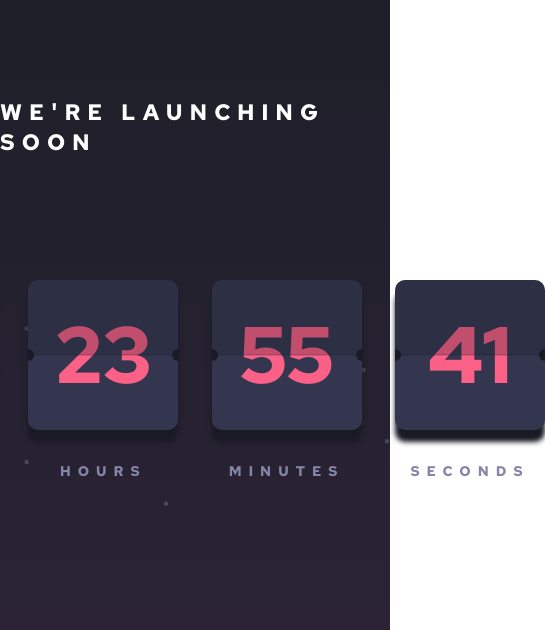
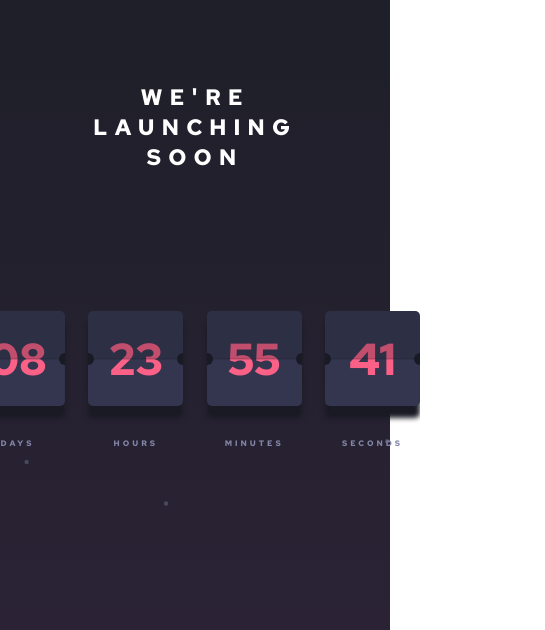
Before and after one commit to nicenicegame/launch-countdown-timer, a plain HTML site: page index.html in a window 390 px wide. Shown: the top 630 px of the page, 545 px wide, since content can reach past the window. Drawn offline with Linux system fonts and the light colour scheme.

Commit message:
Added mobile design

```diff
--- a/scss/style.scss
+++ b/scss/style.scss
@@ -165,3 +165,48 @@ footer img {
 .attribution {
   text-align: center;
 }
+
+@media screen and (max-width: 800px) {
+  .timer {
+    min-width: 600px;
+  }
+
+  .time-display {
+    width: 120px;
+    height: 120px;
+  }
+
+  .time {
+    font-size: 3.5rem;
+  }
+
+  .card p {
+    font-size: 10px;
+  }
+}
+
+@media screen and (max-width: 600px) {
+  h1 {
+    text-align: center;
+    width: 80%;
+  }
+
+  .timer {
+    min-width: 450px;
+  }
+
+  .time-display {
+    width: 95px;
+    height: 95px;
+    border-radius: 5px;
+  }
+
+  .time {
+    font-size: 2.8rem;
+  }
+
+  .card p {
+    font-size: 8px;
+    letter-spacing: 3px;
+  }
+}
```
Also changed, not shown: scss/style.css, 1 other file.
